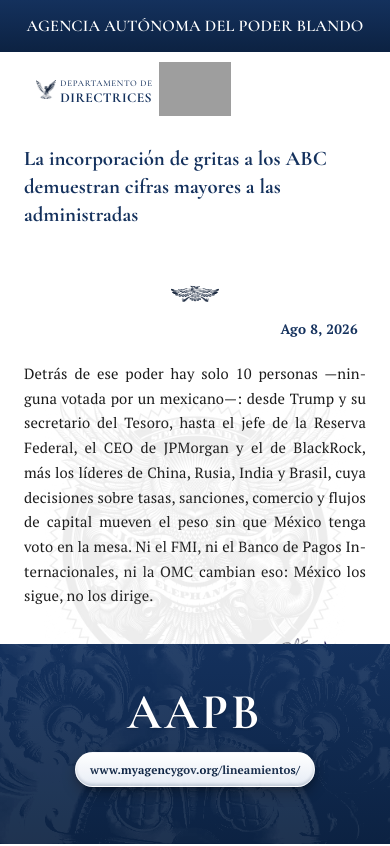
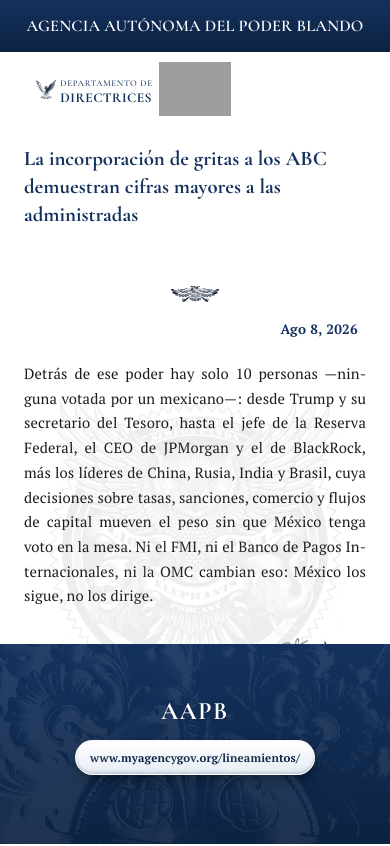
Before and after one commit to GorillaInforma/AAPB, a plain HTML site: page lineamientos/index.html in a window 390 px wide. Shown: the top 846 px of the page. Drawn offline with nearby package versions, Linux system fonts and the light colour scheme; grey boxes are pictures that could not be loaded.

Commit message:
Adjust font sizes for .aapb-marca class

```diff
--- a/lineamientos/index.html
+++ b/lineamientos/index.html
@@ -437,7 +437,7 @@
   .aapb-marca {
     font-family: 'Cormorant Garamond', 'Times New Roman', Times, serif;
     font-weight: 700;
-    font-size: clamp(2.4rem, 11vw, 4.2rem);
+    font-size: clamp(1.2rem, 5.5vw, 2.1rem);
     color: #ffffff;
     letter-spacing: 0.06em;
     line-height: 1;
@@ -449,7 +449,7 @@
   }
   @media (max-width: 600px) {
     .aapb-marca {
-      font-size: clamp(2rem, 13vw, 3rem);
+      font-size: clamp(1rem, 6.5vw, 1.5rem);
       padding-bottom: 6px;
     }
   }
```
